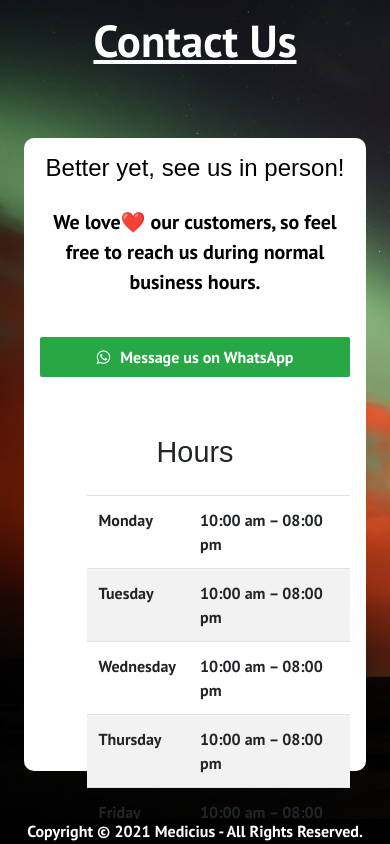
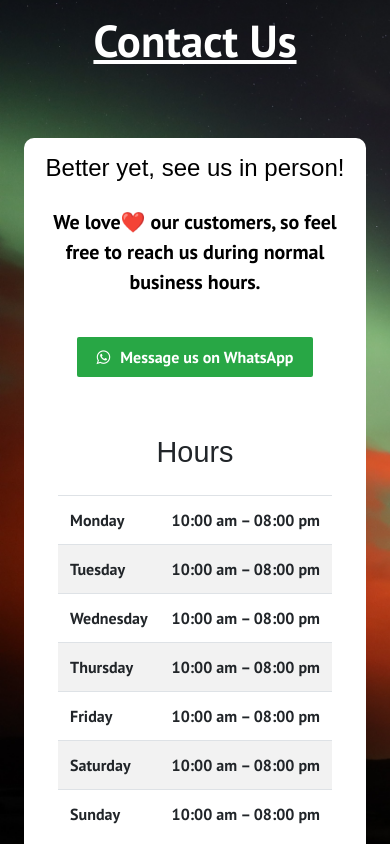
Before and after one commit to shivampiyush/medicius_patna, a React (Create React App) app: page / in a window 390 px wide. Shown: the part 2480-3324 px from the top of the page. Built offline with nearby package versions, Linux system fonts and the light colour scheme; the HTML template or start-up script is replaced by a standard one; a web font is replaced by a local one.

Commit message:
issue fix

```diff
--- a/src/components/Footer.css
+++ b/src/components/Footer.css
@@ -11,7 +11,8 @@
 
 .divfoot{
   background-color: #fff;
-  height: 75vh;
+  height: auto;
+  max-width: 900px;
   padding: 1em;
   padding-left: 3em;
   padding-right: 3em;
@@ -25,7 +26,7 @@
 tr:nth-child(even){background-color: #f2f2f2}
 
 table{
-  margin-left: 33%;
+  margin:auto;
 }
 
 td{
@@ -150,27 +151,23 @@ h3{
   margin-top: 5px;
 }
 
-@media screen and (max-width: 820px) {
+@media screen and (max-width: 768px) {
 
   .divfoot{
     padding: 1em;
   }
 
   table{
-    margin-left: 15%;
+    margin-left: auto;
   }
 
   .btn {
-    width: 100%;
+    width: auto;
   }
 
-  .footer-link-wrapper {
-    flex-direction: column;
-  }
-
-  .social-media-wrap {
-    flex-direction: column;
-  }
+ .website-rights {
+   font-size: 0.6em;
+ }
 }
 
 @media screen and (max-width: 768px) {
```
